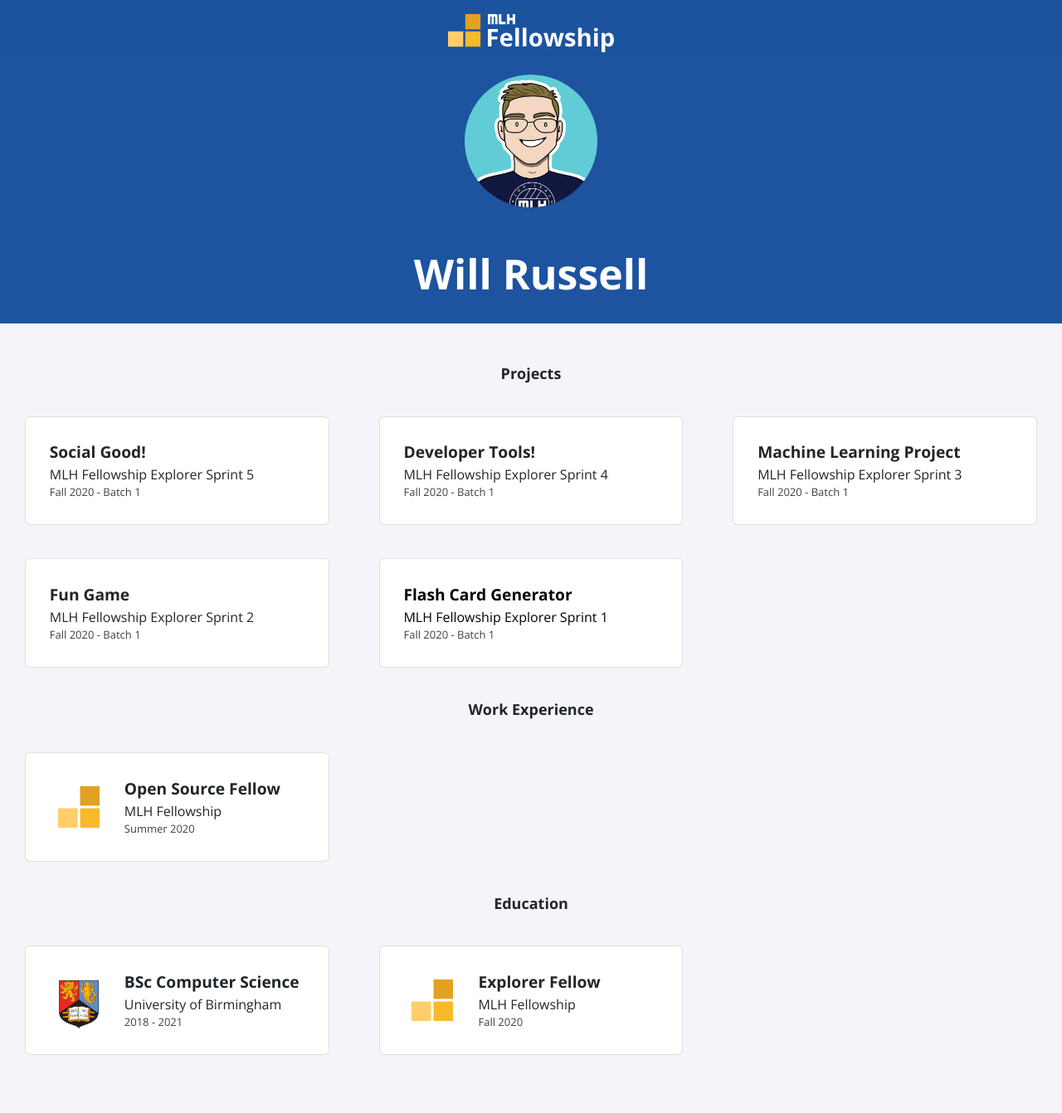
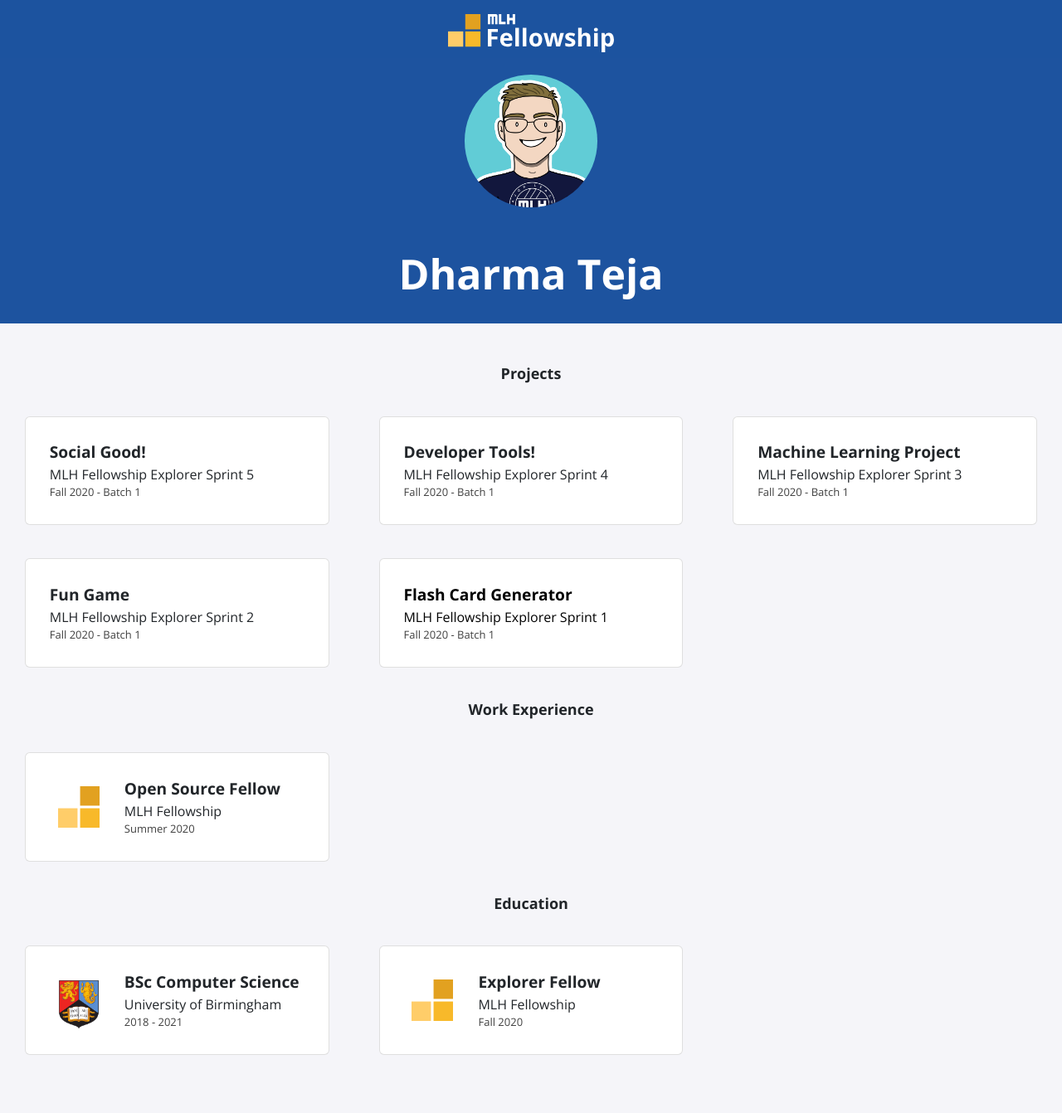
Before and after one commit to dharmateja03/Resuame, a Jekyll site: the page built from index.html, in a window 1280 px wide. Shown: the whole page at 83% size. Built offline with Jekyll 4.4.1, drawn with Linux system fonts in a browser that asks for light colours; nearby versions of some CDN libraries.

Commit message:
Update _config.yml

```diff
--- a/_config.yml
+++ b/_config.yml
@@ -1,13 +1,13 @@
-title: "Will Russell"
-email: fellowship@mlh.io
+title: "Dharma Teja"
+email: dharmatejasamudrala@gmail.com
 description: >- # this means to ignore newlines until "baseurl:"
   Write an awesome description for your new site here. You can edit this
   line in _config.yml. It will appear in your document head meta (for
   Google search results) and in your feed.xml site description.
-baseurl: "/"
+baseurl: "/Resuame"
 url: "/portfolio-template"
-twitter_username: mlhacks
-github_username:  mlh-fellowship
+
+github_username:  dharmateja03
 
 sass:
   sass_dir: _sass
```
